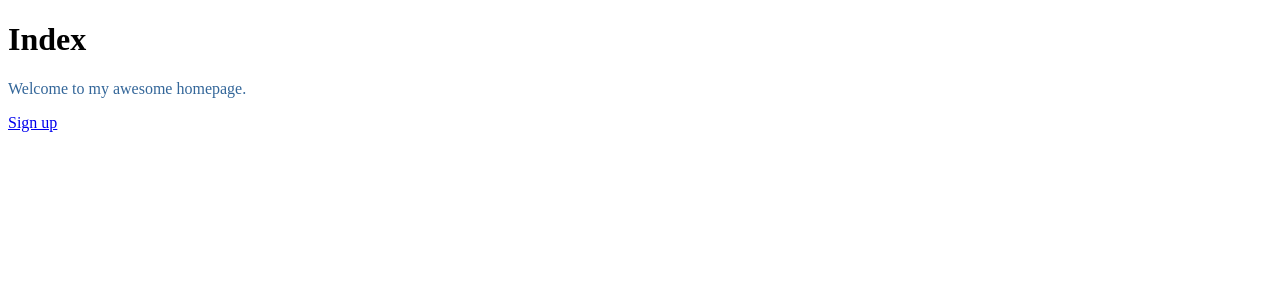
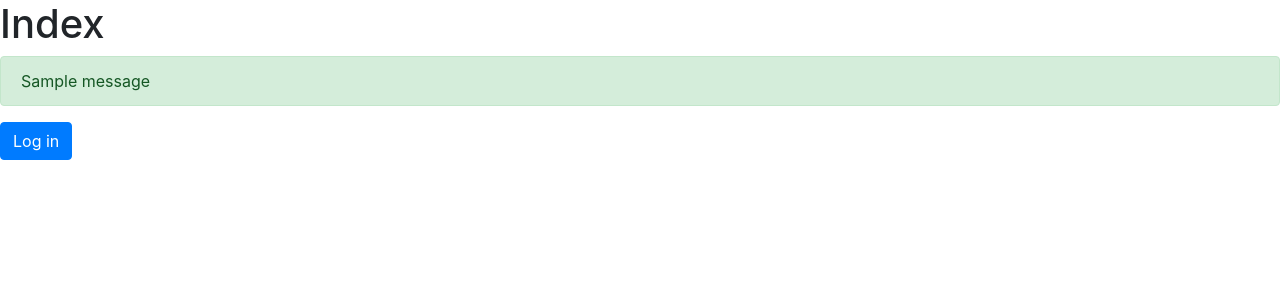
Before and after one commit to KayongoYongo/PP-Django_Sign_up_and_log_in, a Django app: page / in a window 1280 px wide. Shown: the top 300 px of the page. Run offline with Django 4.2, Linux system fonts and the light colour scheme; one stand-in notice (Sample message) is shown; some libraries are stand-ins or nearby versions.

Commit message:
modified the templates

```diff
--- a/sign_up_and_log_in/sign_up_and_log_in_app/templates/sign_up_and_log_in_app/index.html
+++ b/sign_up_and_log_in/sign_up_and_log_in_app/templates/sign_up_and_log_in_app/index.html
@@ -2,14 +2,29 @@
 {% block title %}Index{% endblock %}
 {% block head %}
     {{ super }}
-    <style type="text/css">
-        .important { color: #336699; }
+    <link rel="stylesheet" href="https://maxcdn.bootstrapcdn.com/bootstrap/4.5.2/css/bootstrap.min.css">
+    <style>
+        .container-centered {
+            margin-top: 150px; /* Optional: Adjust the top margin as needed */
+            background-color: white; /* Set the background color to blue */
+            padding: 20px; /* Optional: Add padding for better appearance */
+            border-radius: 10px; /* Optional: Add border radius for rounded corners */
+        }
     </style>
 {% endblock %}
 {% block content %}
     <h1>Index</h1>
-    <p class="important">
-      Welcome to my awesome homepage.
-    </p>
-    <a href="{% url 'sign_up_page' %}" >Sign up</a>
+    {% if messages %}
+        {% for message in messages %}
+            <div class="alert alert-{{ message.tags }}">
+                {{ message }}
+            </div>
+        {% endfor %}
+    {% endif %}
+    {% if user_authenticated %}
+        <a href="{% url 'logout' %}" class="btn btn-danger">Logout</a>
+    {% else %}
+        <!--<a href="{% url 'sign_up_page' %}" class="btn btn-primary">Sign up</a>-->
+        <a href="{% url 'log_in_page' %}" class="btn btn-primary">Log in</a>
+    {% endif %}
 {% endblock %}
```
Also changed, not shown: sign_up_and_log_in/sign_up_and_log_in_app/templates/sign_up_and_log_in_app/log_in.html (+8 -1 lines), sign_up_and_log_in/sign_up_and_log_in_app/templates/sign_up_and_log_in_app/sign_up.html (+7 -0 lines).
